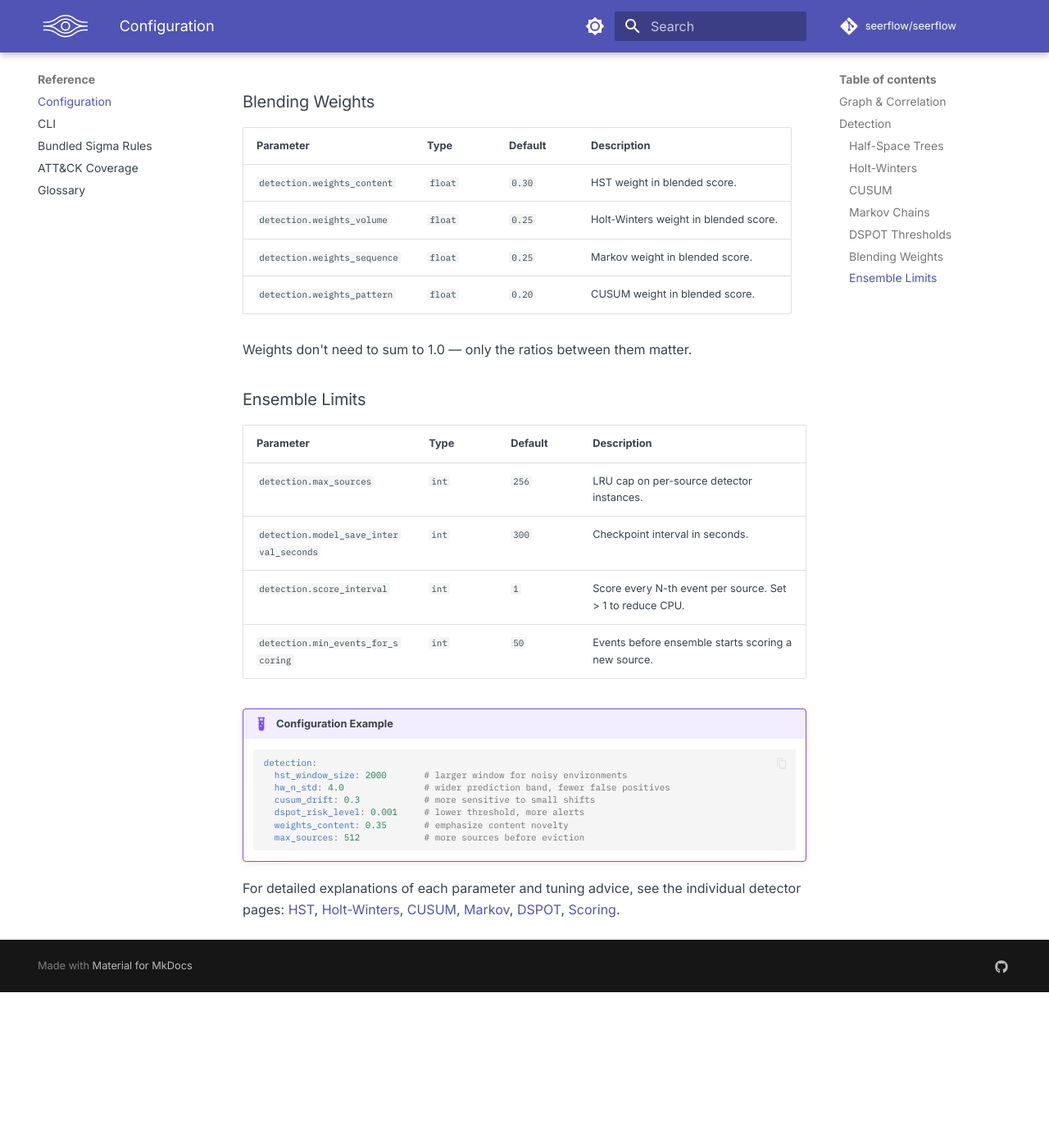
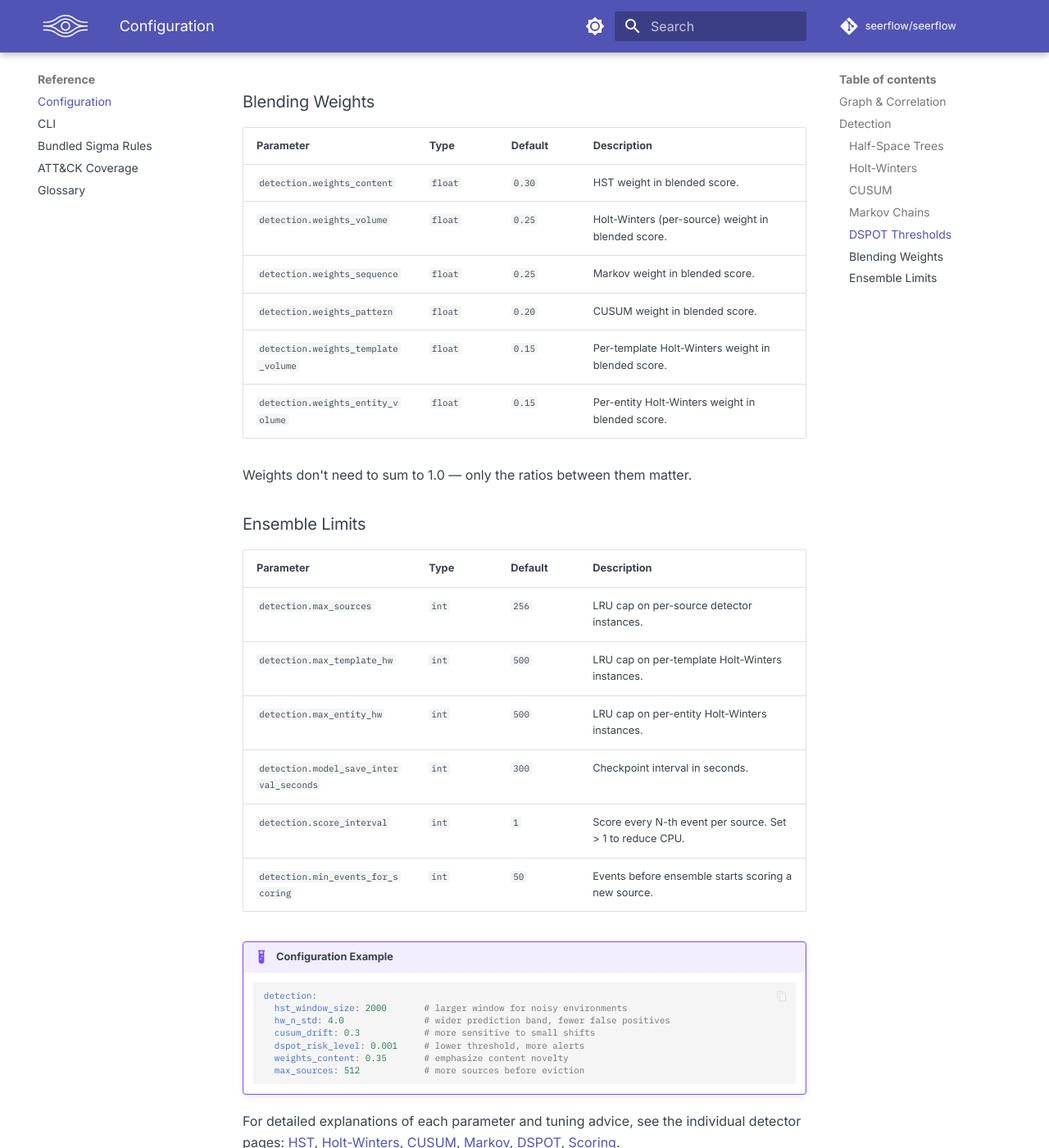
Before and after one commit to seerflow/seerflow-guide, an MkDocs documentation site: the page built from docs/reference/config.md, in a window 1280 px wide and 1400 px high, scrolled down 3041 px. Shown: the whole window at 82% size. Built offline with MkDocs 1.6.1 and Material for MkDocs 9.7.7, drawn with Linux system fonts in a browser that asks for light colours; plug-ins that fetch from the network failed and are left out; comment, search, counter and statistics services are not loaded; before the commit the page ends 4251 px from its top, so only the background shows below that.

Commit message:
fix(S-139E): CUSUM LaTeX delimiters + missing config parameters
- Replace $/$$ with \(\)/\[\] in cusum.md for MathJax compatibility
- Add weights_template_volume, weights_entity_volume to config reference
- Add max_template_hw, max_entity_hw to config reference

```diff
--- a/docs/reference/config.md
+++ b/docs/reference/config.md
@@ -76,9 +76,11 @@
 | Parameter | Type | Default | Description |
 |-----------|------|---------|-------------|
 | `detection.weights_content` | `float` | `0.30` | HST weight in blended score. |
-| `detection.weights_volume` | `float` | `0.25` | Holt-Winters weight in blended score. |
+| `detection.weights_volume` | `float` | `0.25` | Holt-Winters (per-source) weight in blended score. |
 | `detection.weights_sequence` | `float` | `0.25` | Markov weight in blended score. |
 | `detection.weights_pattern` | `float` | `0.20` | CUSUM weight in blended score. |
+| `detection.weights_template_volume` | `float` | `0.15` | Per-template Holt-Winters weight in blended score. |
+| `detection.weights_entity_volume` | `float` | `0.15` | Per-entity Holt-Winters weight in blended score. |
 
 Weights don't need to sum to 1.0 — only the ratios between them matter.
 
@@ -87,6 +89,8 @@
 | Parameter | Type | Default | Description |
 |-----------|------|---------|-------------|
 | `detection.max_sources` | `int` | `256` | LRU cap on per-source detector instances. |
+| `detection.max_template_hw` | `int` | `500` | LRU cap on per-template Holt-Winters instances. |
+| `detection.max_entity_hw` | `int` | `500` | LRU cap on per-entity Holt-Winters instances. |
 | `detection.model_save_interval_seconds` | `int` | `300` | Checkpoint interval in seconds. |
 | `detection.score_interval` | `int` | `1` | Score every N-th event per source. Set > 1 to reduce CPU. |
 | `detection.min_events_for_scoring` | `int` | `50` | Events before ensemble starts scoring a new source. |
```
Also changed, not shown: docs/detection/cusum.md (+17 -17 lines).
